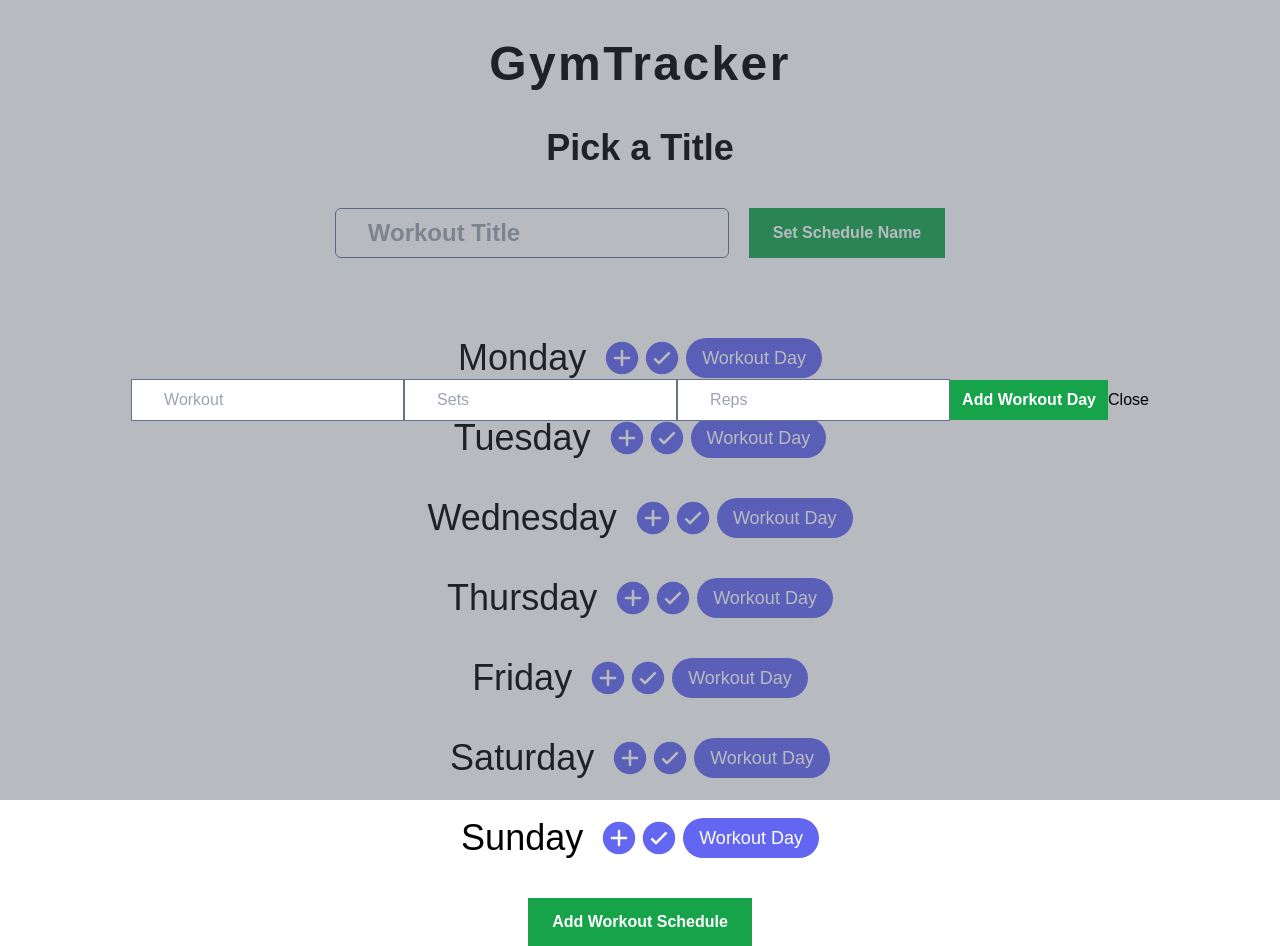
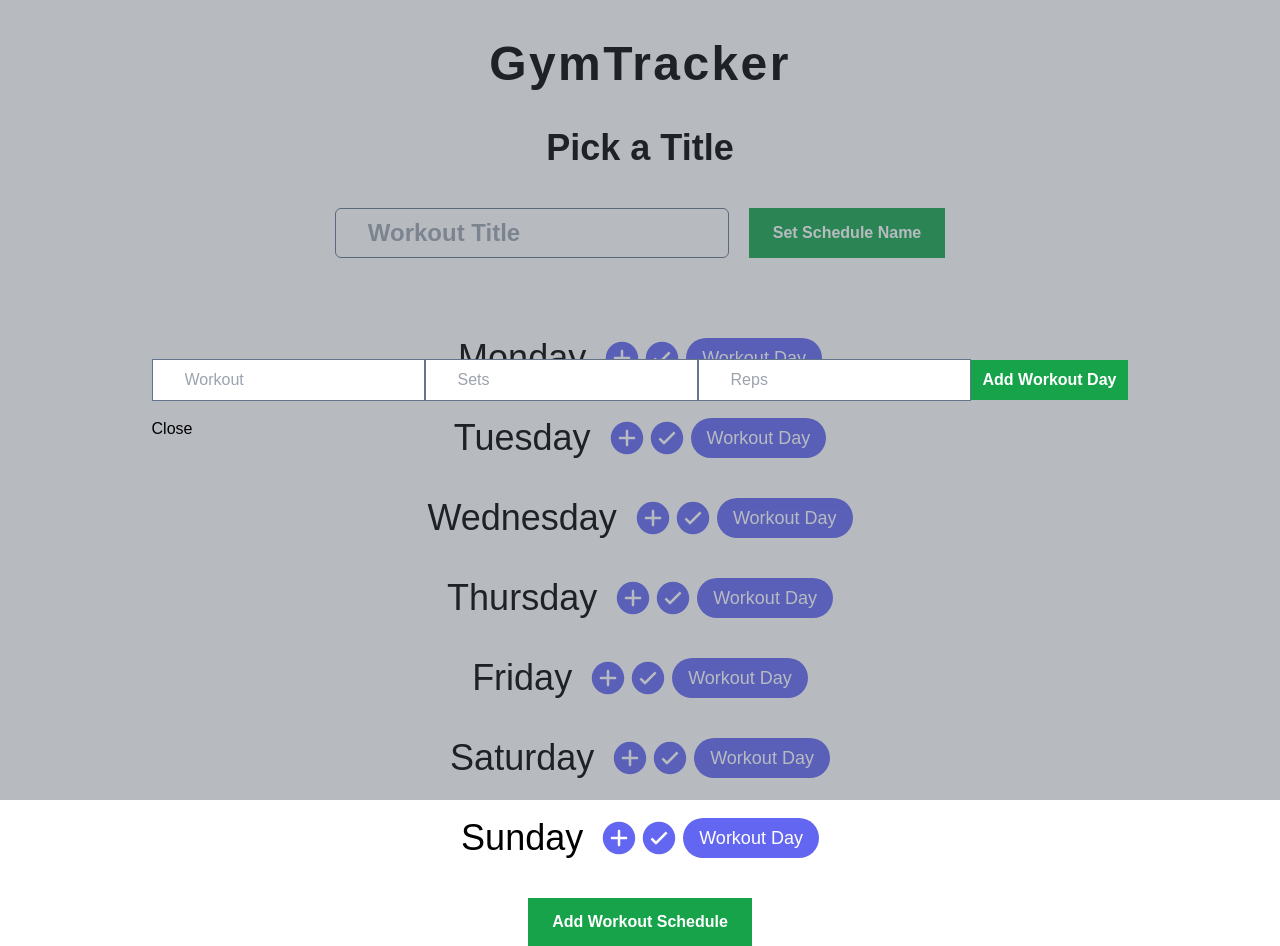
Before and after one commit to TonyNgyen/GymTracker-prototype, a Next.js app: page /addWorkoutSchedule in a window 1280 px wide. Both pictures are taken after a click on the button 622 px from the left and 358 px from the top of the page. Built offline with nearby package versions, Linux system fonts and the light colour scheme.

Commit message:
Changing styles for modal when adding workouts.

```diff
--- a/app/addWorkoutSchedule/page.jsx
+++ b/app/addWorkoutSchedule/page.jsx
@@ -473,6 +473,7 @@ export default function AddWorkout() {
           {modalMonday && (
             <div className="justify-center flex fixed w-screen h-screen top-0 left-0 right-0 bottom-0 bg-opacity-40 bg-gray-600 items-center">
               <form>
+              <section className="mb-4">
                 <input
                   onChange={(e) => {
                     setMondayName(e.target.value);
@@ -510,8 +511,9 @@ export default function AddWorkout() {
                 >
                   Add Workout Day
                 </button>
+                </section>
                 {mondayWorkouts.map((workout) => (
-                  <article className="flex text-3xl bg-blue-400 py-4 px-4 justify-evenly">
+                  <article className="flex text-3xl bg-indigo-200 py-4 px-4 justify-evenly mb-4 border-indigo-500 border-4 rounded-lg">
                     <h1>{workout.name}</h1>
                     <h1>{workout.sets}</h1>
                     <h1>{workout.reps}</h1>
```
